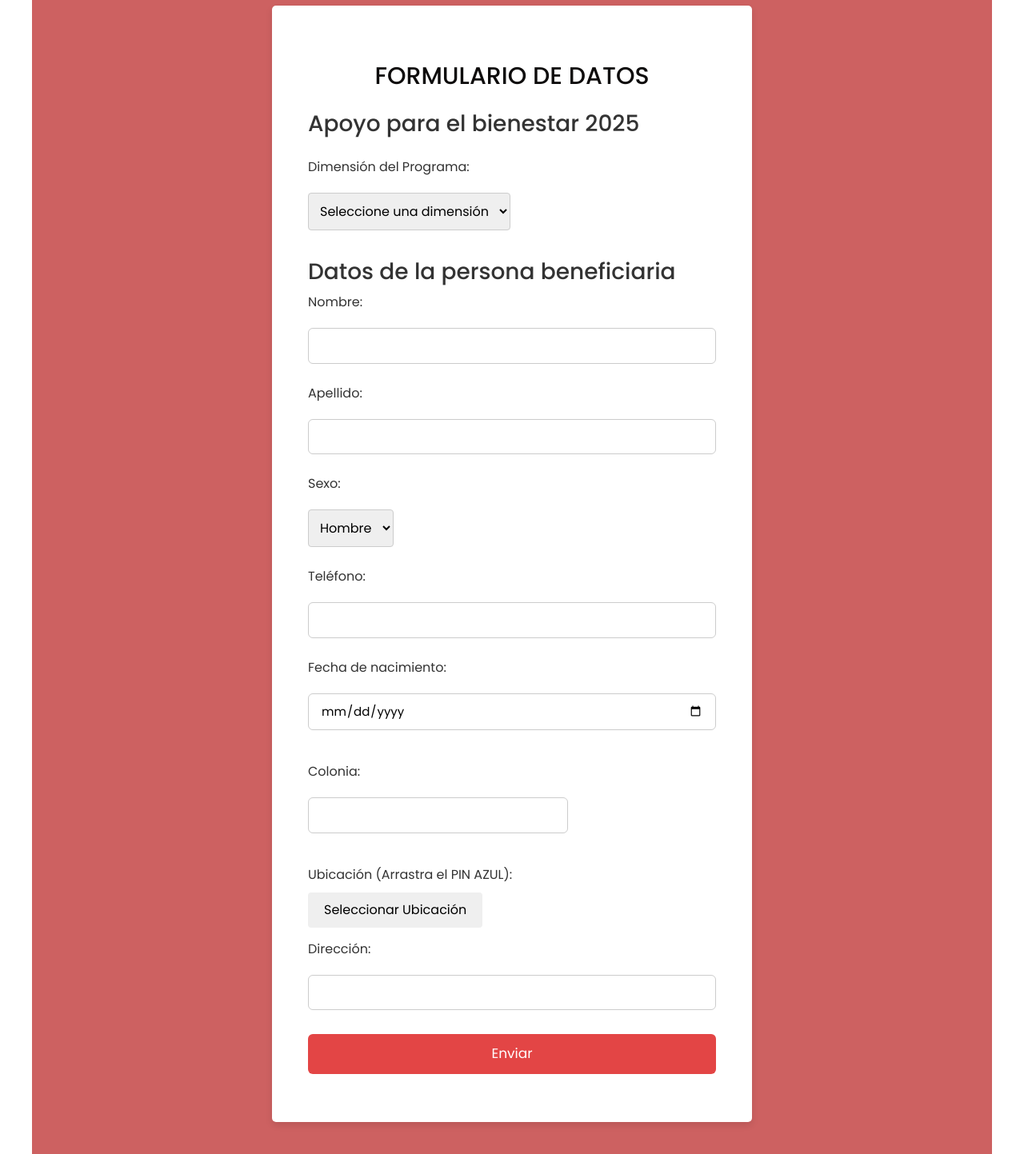
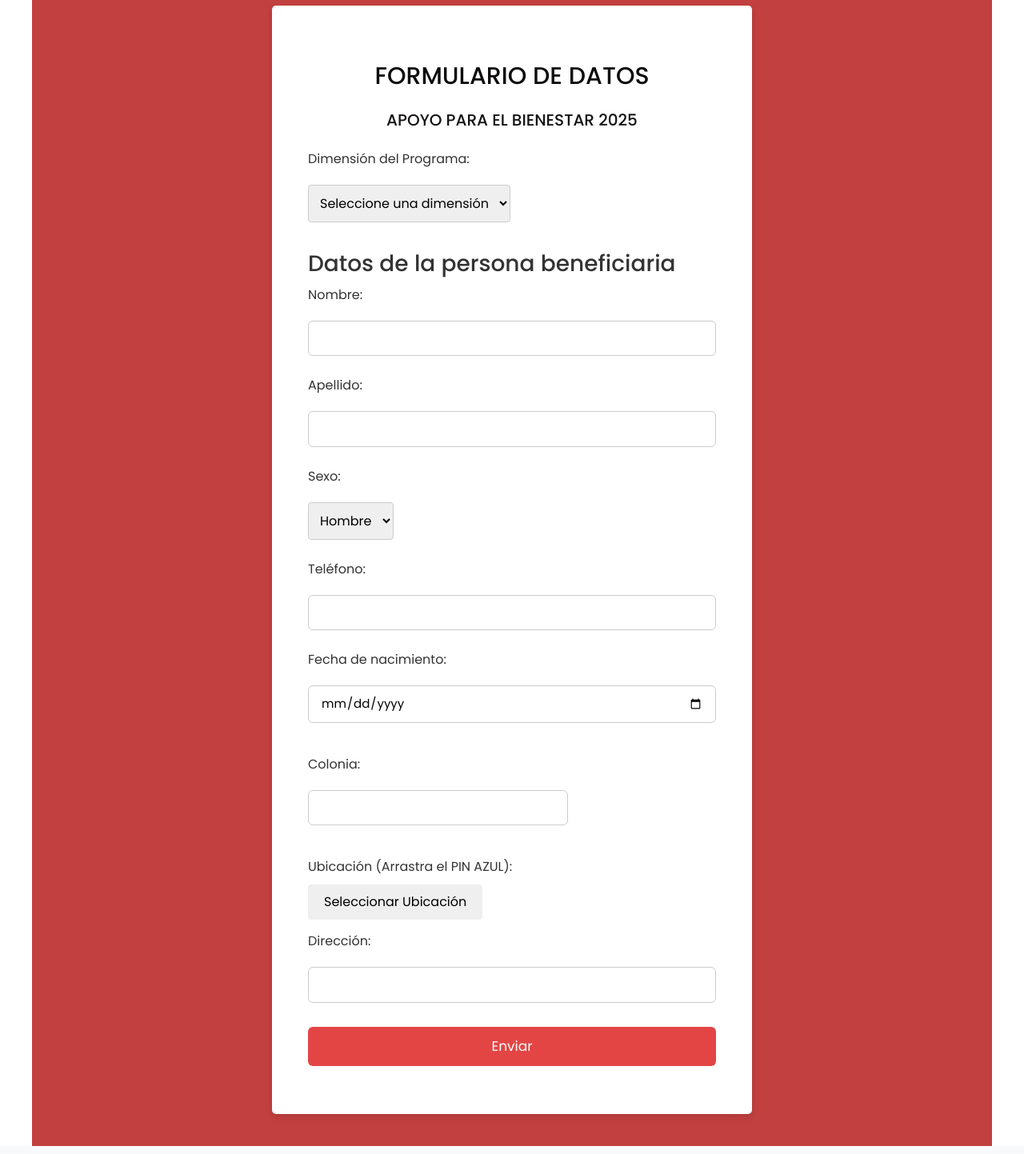
Before and after one commit to ValeriaSanchezS/FlaskRepo, a Flask app: page /form in a window 1280 px wide. Shown: the part 57-1500 px from the top of the page at 80% size. Run offline with Flask 3, Linux system fonts and the light colour scheme; a user stored in the database is signed in; some libraries are stand-ins or nearby versions.

Commit message:
Update formulario.css

```diff
--- a/FlaskRep2.0/static/formulario.css
+++ b/FlaskRep2.0/static/formulario.css
@@ -1,6 +1,5 @@
 /* Añadir Bootstrap CSS */
 @import url('https://fonts.googleapis.com/css2?family=Poppins:wght@300;400;500;600&display=swap');
-
 
 * {
     margin: 0;
@@ -14,7 +13,7 @@
     justify-content: center;
     align-items: center;
     min-height: 100vh;
-    background-color: #cd6161;
+    background-color: #c24040;
     overflow: hidden; /* Evita que los elementos desborden el contenedor */
 }
 
@@ -42,6 +41,14 @@
     margin-bottom: 5px;
 }
 
+.column .titles{
+    text-align: center;
+    font-size: 20px;
+    color: #151212;
+    text-transform: uppercase;
+    margin-bottom: 5px;
+}
+
 .column .form-group{
     margin: 15px 0;
 }
@@ -51,7 +58,8 @@
     margin-bottom: 10px;
 }
 
-.form-group input{
+.form-group input,
+.form-group textarea {
     width: 100%;
     padding: 10px 15px;
     border: 1px solid #ccc;
@@ -94,6 +102,9 @@
     box-shadow: 0px 4px 8px rgba(0, 0, 0, 0.1); /* Sombra suave */
     width: 100%;
     max-width: 600px; /* Ajusta el valor máximo si es necesario */
-    box-sizing: border-box; /* Incluye padding y borde en el ancho total */
-    margin: auto; /* Centra el contenedor */
+    box-sizing: border-box;
 }
+
+#map-container {
+    margin-top: 10px;
+}
```
